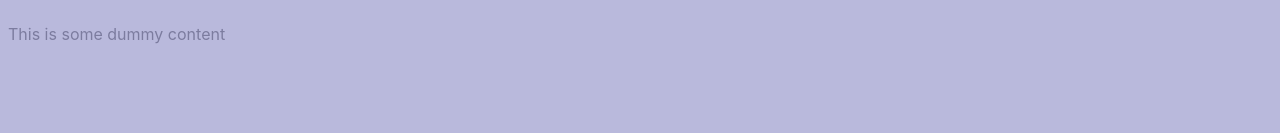
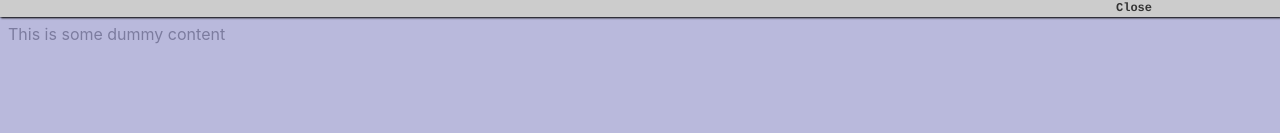
Before and after one commit to benjaminreid/jurassic-404, a Svelte app: page / in a window 1280 px wide. Shown: the top 133 px of the page. Built offline with nearby package versions, Linux system fonts and the light colour scheme.

Commit message:
Close button

```diff
--- a/src/App.svelte
+++ b/src/App.svelte
@@ -6,6 +6,7 @@
   import Window from "./Window.svelte";
 
   let parkOnline = false;
+  let show = true;
 
   function handleCommand(event) {
     switch (event.detail.type) {
@@ -14,9 +15,14 @@
         break;
     }
   }
+
+  function shutdown() {
+    show = false;
+  }
 </script>
 
-<Desktop>
+{#if show}
+  <Desktop on:close={shutdown}>
     <Window name="Jungle Babes 1947 by Al Moore" left={565} top={235}>
       <img
         src="https://jurassic-404.s3.eu-west-2.amazonaws.com/jungle-babe.jpg"
@@ -63,3 +69,4 @@
       <BackgroundMusic />
     {/if}
   </Desktop>
+{/if}
--- a/src/Desktop.svelte
+++ b/src/Desktop.svelte
@@ -1,4 +1,19 @@
+<script>
+  import { createEventDispatcher } from "svelte";
+
+  const dispatch = createEventDispatcher();
+
+  function close() {
+    dispatch("close");
+  }
+</script>
+
 <div class="desktop">
+  <div class="header">
+    <div class="wrapper">
+      <button on:click|preventDefault={close}>Close</button>
+    </div>
+  </div>
   <div class="wrapper">
     <slot />
   </div>
@@ -20,4 +35,28 @@
     margin: 0 auto;
     position: relative;
   }
+
+  .header {
+    background-color: #cccccc;
+    box-shadow: 0 0 1px #000, 1px 1px 2px #000;
+    height: 17px;
+    position: fixed;
+    top: 0;
+    left: 0;
+    right: 0;
+  }
+
+  button {
+    display: block;
+    height: 17px;
+    font-family: "MonoLisa", "Courier", sans-serif;
+    line-height: 17px;
+    background-color: transparent;
+    font-size: 12px;
+    border: none;
+    padding: 0;
+    font-weight: bold;
+    margin: 0 0 0 auto;
+    cursor: pointer;
+  }
 </style>
```
Lines whose indentation alone changed are shown as unchanged.
